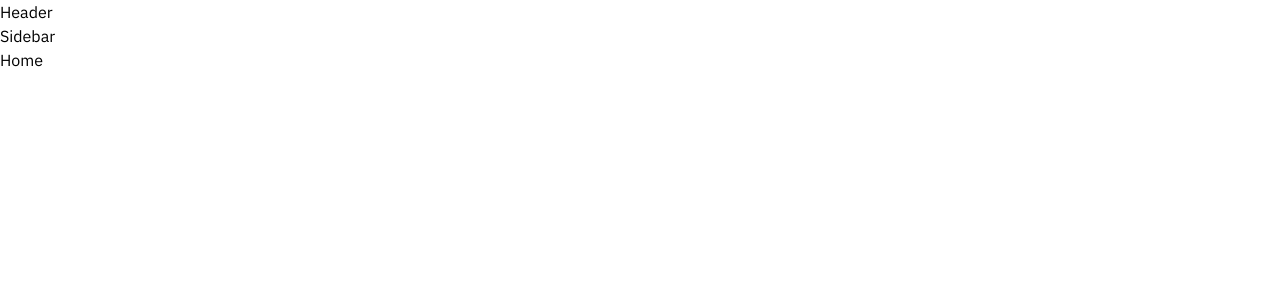
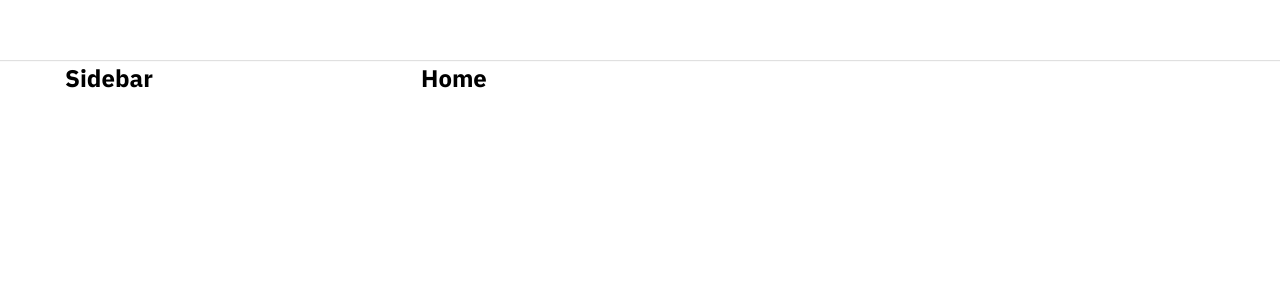
Before and after one commit to quanphung0106-sudo/reactjs-practice, a React (Create React App) app: page / in a window 1280 px wide. Shown: the top 300 px of the page. Built offline with nearby package versions, Linux system fonts and the light colour scheme.

Commit message:
basic css for layouts

```diff
--- a/package.json
+++ b/package.json
@@ -6,6 +6,7 @@
     "@testing-library/jest-dom": "^5.16.4",
     "@testing-library/react": "^13.2.0",
     "@testing-library/user-event": "^13.5.0",
+    "classnames": "^2.3.1",
     "normalize.css": "^8.0.1",
     "react": "^18.1.0",
     "react-dom": "^18.1.0",
--- a/src/components/GlobalStyles/GlobalStyles.scss
+++ b/src/components/GlobalStyles/GlobalStyles.scss
@@ -1,10 +1,15 @@
-@import "normalize.css";
-@import url("https://fonts.googleapis.com/css2?family=IBM+Plex+Sans:ital,wght@0,100;0,200;0,300;0,400;0,500;0,600;0,700;1,100;1,200;1,300;1,400;1,500;1,600;1,700&family=Nunito:ital,wght@0,200;0,300;0,400;0,500;0,600;0,700;0,800;1,200;1,300;1,400;1,500;1,600;1,700&display=swap");
+@import 'normalize.css';
+@import url('https://fonts.googleapis.com/css2?family=IBM+Plex+Sans:ital,wght@0,100;0,200;0,300;0,400;0,500;0,600;0,700;1,100;1,200;1,300;1,400;1,500;1,600;1,700&family=Nunito:ital,wght@0,200;0,300;0,400;0,500;0,600;0,700;0,800;1,200;1,300;1,400;1,500;1,600;1,700&display=swap');
 
 :root {
+  //default layout
+  --default-layout-width: 1150px;
+  --default-layout-header-height: 60px;
 }
 
 * {
+  margin: 0;
+  padding: 0;
   box-sizing: border-box;
 }
 
@@ -13,7 +18,7 @@
 }
 
 body {
-  font-family: "IBM Plex Sans", sans-serif;
+  font-family: 'IBM Plex Sans', sans-serif;
   font-size: 1.6rem;
   line-height: 1.5;
   text-rendering: optimizeSpeed;
--- /dev/null
+++ b/src/components/Layout/DefaultLayout/DefaultLayout.module.scss
@@ -0,0 +1,15 @@
+.wrapper {
+  display: flex;
+  flex-direction: column;
+  align-items: center;
+}
+
+.container {
+  width: var(--default-layout-width);
+  min-height: 1000px;
+  display: flex;
+}
+
+.content {
+  flex: 1;
+}
--- a/src/components/Layout/DefaultLayout/Sidebar/Sidebar.js
+++ b/src/components/Layout/DefaultLayout/Sidebar/Sidebar.js
@@ -1,9 +1,14 @@
-import React from 'react'
+import React from 'react';
+import classNames from 'classnames/bind';
+import styles from './Sidebar.module.scss';
+const cx = classNames.bind(styles);
 
 const Sidebar = () => {
   return (
-    <div>Sidebar</div>
-  )
-}
+    <aside className={cx('wrapper')}>
+      <h2>Sidebar</h2>
+    </aside>
+  );
+};
 
-export default Sidebar
+export default Sidebar;
--- /dev/null
+++ b/src/components/Layout/DefaultLayout/Sidebar/Sidebar.module.scss
@@ -0,0 +1,3 @@
+.wrapper {
+  width: 356px;
+}
--- a/src/components/Layout/DefaultLayout/index.js
+++ b/src/components/Layout/DefaultLayout/index.js
@@ -1,13 +1,17 @@
-import Header from "~/components/Layout/components/Header/Header";
-import Sidebar from "./Sidebar/Sidebar";
+import Header from '~/components/Layout/components/Header/Header';
+import Sidebar from './Sidebar/Sidebar';
+import styles from './DefaultLayout.module.scss';
+import classNames from 'classnames/bind';
+
+const cx = classNames.bind(styles);
 
 const DefaultLayout = ({ children }) => {
   return (
-    <div>
+    <div className={cx('wrapper')}>
       <Header />
-      <div className="container">
+      <div className={cx('container')}>
         <Sidebar />
-        <div className="content">{children}</div>
+        <h2 className={cx('content')}>{children}</h2>
       </div>
     </div>
   );
--- a/src/components/Layout/components/Header/Header.js
+++ b/src/components/Layout/components/Header/Header.js
@@ -1,9 +1,16 @@
-import React from 'react'
+import classNames from 'classnames/bind';
+import styles from './Header.module.scss';
+
+const cx = classNames.bind(styles);
+
+console.log(cx);
 
 const Header = () => {
   return (
-    <div>Header</div>
-  )
-}
+    <header className={cx('wrapper')}>
+      <div className={cx('inner')}></div>
+    </header>
+  );
+};
 
-export default Header
+export default Header;
--- /dev/null
+++ b/src/components/Layout/components/Header/Header.module.scss
@@ -0,0 +1,12 @@
+.wrapper {
+  width: 100%;
+  height: var(--default-layout-header-height);
+  box-shadow: 0px 1px 1px rgb(0 0 0 / 12%);
+  display: flex;
+  justify-content: center;
+}
+
+.inner {
+  height: 100%;
+  width: var(--default-layout-width);
+}
```
Also changed, not shown: 1 other file (tests, documents, lock files or other folders).
